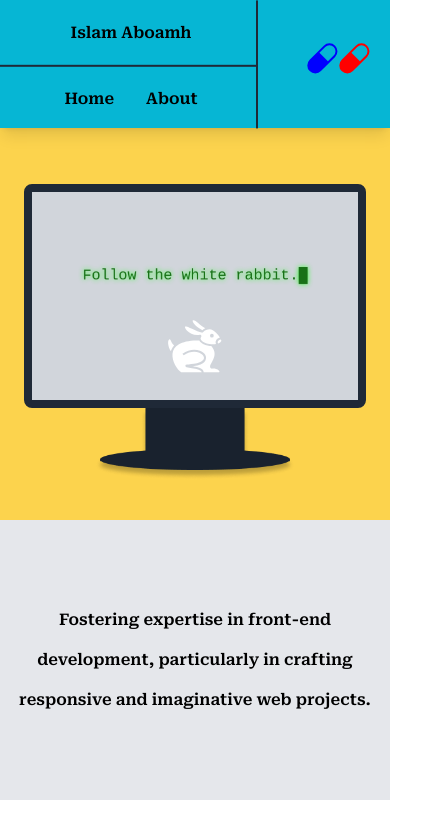
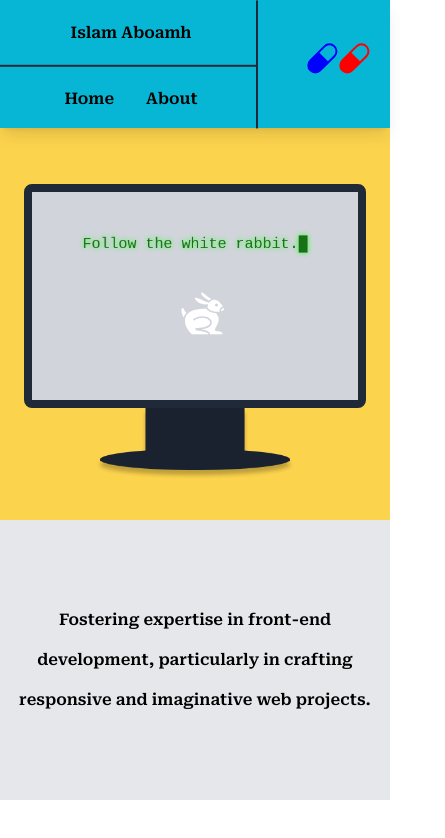
Before and after one commit to I-A11/islam-matrix, a Next.js app: page / in a window 390 px wide. Shown: the top 838 px of the page, 445 px wide, since content can reach past the window. Built offline with nearby package versions, Linux system fonts and the light colour scheme.

Commit message:
Use absolute position to centre the message inside desktop image.

```diff
--- a/app/components/home/HomeHero.jsx
+++ b/app/components/home/HomeHero.jsx
@@ -15,20 +15,20 @@ const HomeHero = () => {
     <div
       className={` ${
         color ? "bg-blue-300" : "bg-gray-300"
-      } h-56 xs:h-80 border-8 border-gray-800 mt-10 rounded-lg xs:max-w-[38rem] mx-auto`}
+      } h-56 xs:h-80 border-8 border-gray-800 mt-10 rounded-lg xs:max-w-[38rem] mx-auto relative`}
     >
-      <div className="flex xs:flex-row flex-col justify-between xs:pr-8 pr-0 items-center xs:max-w-[38rem] mx-auto">
-        <div className="">
+      <div className="flex xs:flex-row flex-col justify-around xs:pr-8 pr-0 items-center xs:max-w-[38rem] mx-auto ">
+        <div className=" bg-red-500 h-10 mx-auto mt-10 relative ">
           <Canvas />
         </div>
-        <div className="">
+        <div className="sm:mr-6 mt-3">
           <Link href="/matrix">
-            <GiRabbit size={60} fill="white" className="" />
+            <GiRabbit size={60} fill="white" className="whiteRabbit" />
           </Link>
         </div>
       </div>
       <div className="">
-        <div className=" -mt-8 grid xs:grid-cols-11 grid-cols-3  max-w-[50rem] mx-auto">
+        <div className=" mt-8 grid xs:grid-cols-11 grid-cols-3  max-w-[50rem] mx-auto">
           <div className=" col-start-2 col-end-6 hidden xs:block">
             <Image
               src={Painting}
--- a/app/globals.css
+++ b/app/globals.css
@@ -64,47 +64,26 @@
   }
 }
 
+/* Canvas CSS */
 canvas {
-  padding-left: 0;
-  padding-right: 0;
-  margin-left: auto;
-  margin-right: auto;
+  margin: 0 auto;
   width: 300px;
-  z-index: 100;
-  transform: translateY(-38rem);
+  position: absolute;
+  inset: 0;
+  top: 11rem;
 }
 
-@media (max-width: 655px) {
+@media (max-width: 767px) {
   canvas {
-    transform: translateY(-40.5rem);
+    top: 14rem;
   }
 }
-
-@media (max-width: 639px) {
+@media (max-width: 520px) {
   canvas {
-    transform: translateY(-38rem);
+    width: 250px;
+  }
+  .whiteRabbit {
+    width: 3rem;
+    margin-right: -1rem;
   }
 }
-@media (max-width: 530px) {
-  canvas {
-    transform: translateY(-41rem);
-    width: 250px;
-  }
-}
-@media (max-width: 420px) {
-  canvas {
-    transform: translateY(-34rem);
-  }
-}
-
-@media (max-width: 384px) {
-  canvas {
-    transform: translateY(-37rem);
-    width: 220px;
-  }
-}
-@media (max-width: 289px) {
-  canvas {
-    transform: translateY(-39rem);
-  }
-}
```
